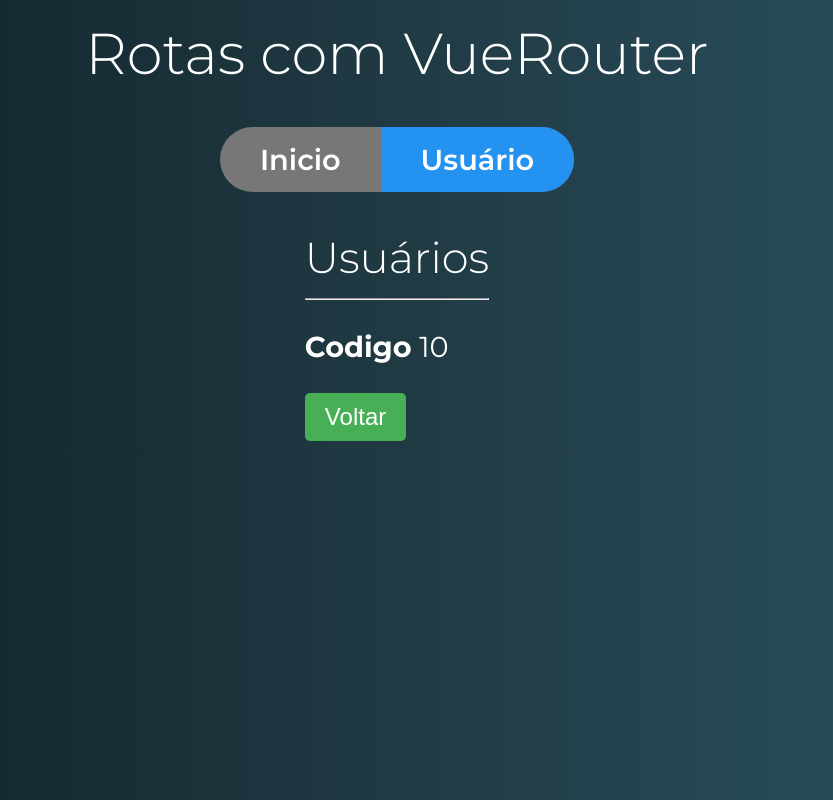
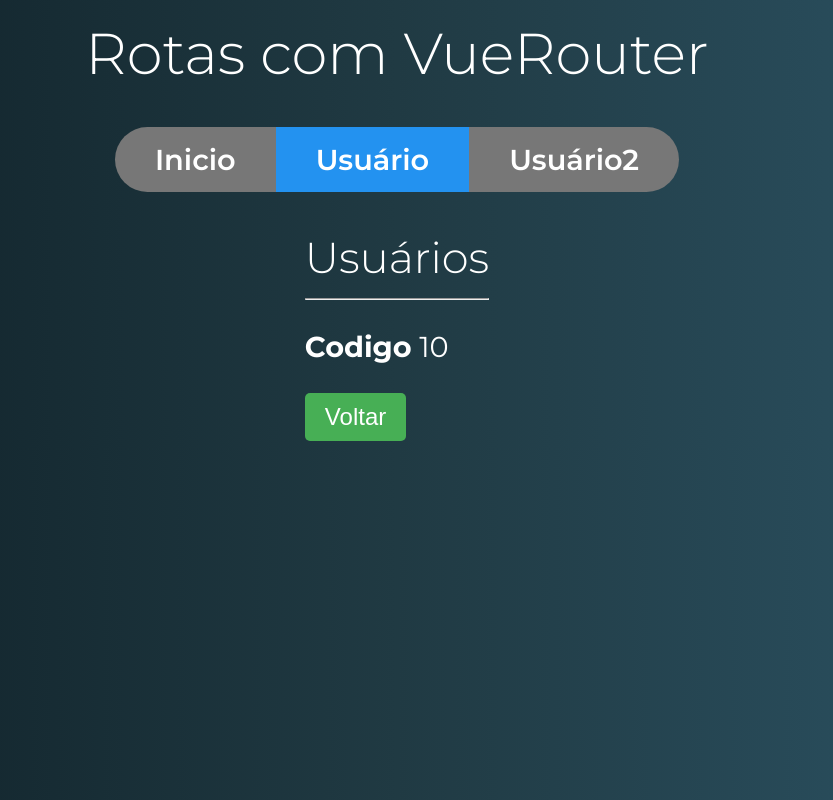
Before and after one commit to jnthnklvn/curso_vue, a Vue app in the folder aulas/rotas-exercicios/: page /usuario/10 in a window 1280 px wide. Shown: the whole page, without its empty margins (243-1076 px from the left). Built offline with nearby package versions, Linux system fonts and the light colour scheme.

Commit message:
Mudancas parametros de rotas

```diff
--- a/aulas/rotas-exercicios/src/components/Usuario.vue
+++ b/aulas/rotas-exercicios/src/components/Usuario.vue
@@ -22,6 +22,11 @@
       this.$router.push("/");
       /* this.$router.push({ path: "/" }); */
     }
+  },
+  watch: {
+    $route(to, from) {
+      this.id = to.params.id;
+    }
   }
 };
 </script>
--- a/aulas/rotas-exercicios/src/components/template/Menu.vue
+++ b/aulas/rotas-exercicios/src/components/template/Menu.vue
@@ -6,6 +6,9 @@
       </router-link>
       <router-link to="/usuario/10" tag="li" active-class="active">
         <a>Usuário</a>
+      </router-link>
+      <router-link to="/usuario/20" tag="li" active-class="active">
+        <a>Usuário2</a>
       </router-link>
     </ul>
   </nav>
```
